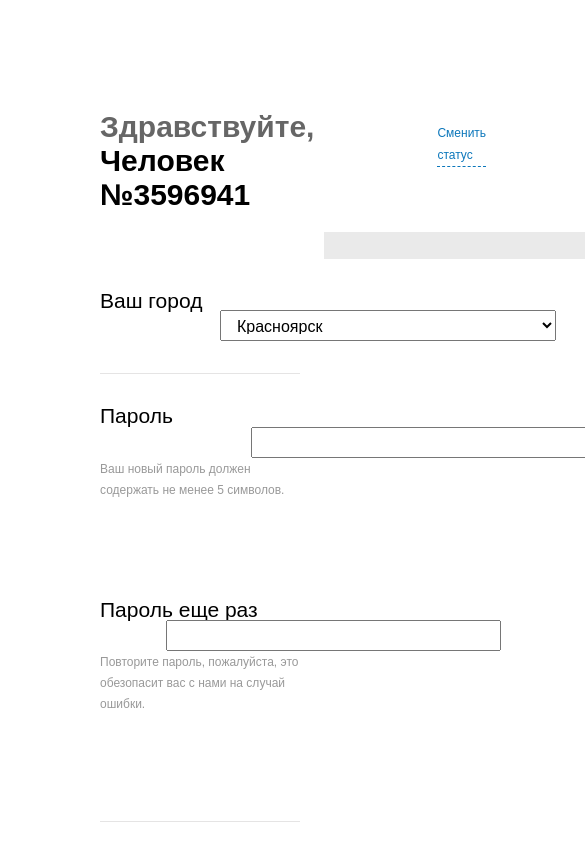
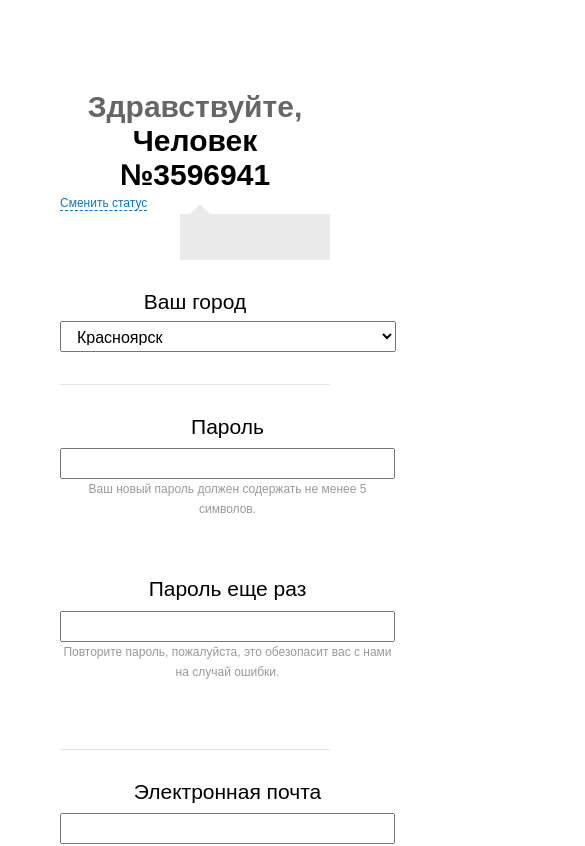
Before and after one commit to arestus/user-status-react-app, a React (Create React App) app: page / in a window 390 px wide. Shown: the top 846 px of the page, 585 px wide, since content can reach past the window. Built offline with nearby package versions, Linux system fonts and the light colour scheme.

Commit message:
Added responsive layout

```diff
--- a/src/App.scss
+++ b/src/App.scss
@@ -1,3 +1,11 @@
 .container {
-  margin: 90px 90px 0 100px;
+  margin: 90px 90px 60px 100px;
+  font-family: Arial;
+  font-style: normal;
+  font-weight: normal;
+  @media screen and (max-width: 767px) {
+    margin: 90px 60px 60px 60px;
+  }
+  @media screen and (min-width: 768px) and (max-width: 1199px) {
+  }
 }
--- a/src/components/FormMain/FormMain.js
+++ b/src/components/FormMain/FormMain.js
@@ -26,6 +26,7 @@ const FormMain = () => {
   const handleChangeStatus = e => {
     e.preventDefault();
     setStatus(value);
+    setValue(value);
   };
 
   const onSubmit = data => {
@@ -42,7 +43,7 @@ const FormMain = () => {
 
         <a
           href="/#"
-          className="ref_button"
+          className="ref__button"
           onClick={() => setInputText(!inputText)}
         >
           Сменить статус
@@ -51,8 +52,15 @@ const FormMain = () => {
 
       {inputText ? (
         <form onSubmit={handleChangeStatus} className="form__status">
-          <input type="text" value={value} onChange={handleChange} />
-          <button type="submit">Сменить статус</button>
+          <input
+            className="form__status-input"
+            type="text"
+            value={value}
+            onChange={handleChange}
+          />
+          <button className="form__status-button" type="submit">
+            +
+          </button>
         </form>
       ) : (
         <p className="header__status">{status}</p>
@@ -75,7 +83,7 @@ const FormMain = () => {
             </select>
           </div>
           <div className="form__password">
-            <label>
+            <label className="form__label">
               <span className="input__password">Пароль</span>
               <input
                 style={{ border: errors.password ? '1px solid #FF0000' : '' }}
@@ -105,7 +113,7 @@ const FormMain = () => {
             </label>
           </div>
           <div className="form__passwordRepeat">
-            <label>
+            <label className="form__label">
               <span className="input__password">Пароль еще раз</span>
               <input
                 style={{
@@ -140,7 +148,7 @@ const FormMain = () => {
             </label>
           </div>
           <div className="form__email">
-            <label>
+            <label className="form__label">
               <span className="input__email">Электронная почта</span>
               <input
                 style={{ border: errors.email ? '1px solid #FF0000' : '' }}
@@ -160,7 +168,7 @@ const FormMain = () => {
             </label>
           </div>
           <div className="form__checkbox">
-            <label>
+            <label className="form__label">
               <span className="input__checkbox">Я согласен</span>
               <input
                 type="checkbox"
--- a/src/components/FormMain/FormMain.scss
+++ b/src/components/FormMain/FormMain.scss
@@ -1,108 +1,187 @@
 .header {
   display: flex;
   align-items: baseline;
+  @media screen and (max-width: 767px) {
+    display: block;
+  }
+  @media screen and (min-width: 768px) and (max-width: 1199px) {
+    display: flex;
+    flex-wrap: wrap;
+  }
 }
 
 .header__title {
-  font-family: Arial;
-  font-style: normal;
   font-weight: bold;
   font-size: 30px;
   line-height: 34px;
+
   margin-right: 123px;
+
   span {
     color: #666666;
   }
+  @media screen and (max-width: 767px) {
+    margin: auto;
+    text-align: center;
+  }
 }
 
-.ref_button {
+.ref__button {
   color: #0c77bb;
+
   text-decoration: none;
   border-bottom: 1px dashed #0c77bb;
+
   font-size: 12px;
   line-height: 22px;
-  font-family: Arial;
-  font-style: normal;
-  font-weight: normal;
 }
 .header__status {
-  font-family: Arial;
-  font-style: normal;
-  font-weight: normal;
   font-size: 14px;
   line-height: 22px;
-  margin-left: 224px;
-  margin-top: 0;
-  margin-bottom: 32px;
-  padding-left: 12px;
-  padding-top: 19px;
-  padding-bottom: 8px;
+
+  margin: 0 0 32px 222px;
+
+  padding: 12px 0 8px 12px;
+
   background-color: #eaeaea;
+  color: #404040;
+
+  width: 503px;
+  height: 46px;
+
+  position: relative;
+
+  @media screen and (max-width: 767px) {
+    width: 150px;
+    margin-left: 120px;
+    text-align: center;
+  }
+
+  @media screen and (min-width: 768px) and (max-width: 1199px) {
+    width: 300px;
+    margin-left: 190px;
+  }
+}
+.header__status::before {
+  content: '';
+  position: absolute;
+
+  right: 475px;
+  top: -20px;
+
+  border: 10px solid transparent;
+  border-bottom: 10px solid #eaeaea;
+  @media screen and (max-width: 767px) {
+    right: 120px;
+    top: -20px;
+  }
+  @media screen and (min-width: 768px) and (max-width: 1199px) {
+    right: 250px;
+    top: -20px;
+  }
+}
+.form__status {
+  font-size: 14px;
+  line-height: 22px;
+
+  margin: 0 0 32px 222px;
+  height: 46px;
+
+  padding: 12px 0 8px 0;
   width: 503px;
   color: #404040;
+  @media screen and (max-width: 767px) {
+    margin-left: 120px;
+    right: 120px;
+    top: -20px;
+  }
+  @media screen and (min-width: 768px) and (max-width: 1199px) {
+    margin-left: 190px;
+  }
 }
-.form__status {
-  font-family: Arial;
-  font-style: normal;
-  font-weight: normal;
-  font-size: 14px;
-  line-height: 22px;
-  margin-left: 224px;
-  margin-top: 0;
-  margin-bottom: 32px;
-  padding-left: 12px;
-  padding-top: 19px;
-  padding-bottom: 8px;
-  width: 503px;
-  color: #404040;
+.form__status-input {
+  width: 335px;
+  height: 32px;
+  @media screen and (max-width: 767px) {
+    width: 120px;
+  }
+  @media screen and (min-width: 768px) and (max-width: 1199px) {
+    width: 278px;
+  }
+}
+.form__status-button {
+  height: 32px;
+  width: 31px;
+  cursor: pointer;
 }
 
 .select__title {
-  font-family: Arial;
-  font-style: normal;
-  font-weight: normal;
   font-size: 21px;
   line-height: 19px;
   padding-bottom: 32px;
   border-bottom: 1px solid #e5e4e4;
+  @media screen and (max-width: 767px) {
+    display: block;
+    text-align: center;
+  }
+  @media screen and (min-width: 768px) and (max-width: 1199px) {
+    display: flex;
+    align-items: center;
+  }
 }
 .select__list {
-  font-family: Arial;
-  font-style: normal;
-  font-weight: normal;
   font-size: 16px;
   line-height: 19px;
+
   width: 336px;
   height: 31px;
-  padding-top: 6px;
-  padding-bottom: 6px;
-  padding-left: 12px;
-  margin-left: 120px;
-  margin-right: 430px;
+
+  padding: 6px 0 6px 12px;
+  margin: 0 430px 0 120px;
+  @media screen and (max-width: 767px) {
+    margin: 10px 0 0 0;
+  }
+  @media screen and (min-width: 768px) and (max-width: 1199px) {
+    margin: 0 60px 0 88px;
+    width: 300px;
+  }
 }
 .form__password {
   margin-top: 32px;
+  @media screen and (max-width: 767px) {
+    display: flex;
+    flex-wrap: wrap;
+    text-align: center;
+  }
+  @media screen and (min-width: 768px) and (max-width: 1199px) {
+    display: flex;
+    align-items: center;
+  }
 }
 .input__password {
-  font-family: Arial;
-  font-style: normal;
-  font-weight: normal;
   font-size: 21px;
   line-height: 19px;
 }
 .input__field {
-  margin-left: 151px;
   width: 335px;
   height: 31px;
-  padding-left: 12px;
-  padding-top: 6px;
-  padding-bottom: 6px;
+
+  padding: 6px 0 6px 12px;
+
   margin-right: 18px;
+  margin-left: 151px;
+  @media screen and (max-width: 767px) {
+    margin-left: 0;
+    margin-right: 0;
+    margin-top: 10px;
+  }
+  @media screen and (min-width: 768px) and (max-width: 1199px) {
+    margin-left: 120px;
+    margin-right: 50px;
+    width: 300px;
+  }
 }
 .input__info {
-  font-family: Arial;
-  font-style: normal;
-  font-weight: normal;
   font-size: 12px;
   line-height: 20px;
   color: #999999;
@@ -111,39 +190,70 @@
   margin-top: 16px;
   padding-bottom: 23px;
   border-bottom: 1px solid #e5e4e4;
+
+  @media screen and (max-width: 767px) {
+    display: flex;
+    flex-wrap: wrap;
+    text-align: center;
+  }
+  @media screen and (min-width: 768px) and (max-width: 1199px) {
+    display: flex;
+    align-items: center;
+  }
 }
 .input__field-repeat {
-  margin-left: 66px;
   width: 335px;
   height: 31px;
-  padding-left: 12px;
-  padding-top: 6px;
-  padding-bottom: 6px;
-  margin-right: 18px;
+
+  padding: 6px 0 6px 12px;
+  margin: 0 18px 0 66px;
+  @media screen and (max-width: 767px) {
+    margin-left: 0;
+    margin-right: 0;
+    margin-top: 10px;
+  }
+
+  @media screen and (min-width: 768px) and (max-width: 1199px) {
+    margin-left: 36px;
+    width: 300px;
+  }
 }
 .input__email {
-  font-family: Arial;
-  font-style: normal;
-  font-weight: normal;
   font-size: 21px;
   line-height: 19px;
 }
 .input__field-email {
-  margin-left: 36px;
   width: 335px;
   height: 31px;
-  padding-left: 12px;
-  padding-top: 6px;
-  padding-bottom: 6px;
-  margin-right: 18px;
+
+  padding: 6px 0 6px 12px;
+  margin: 0 18px 0 36px;
+
+  @media screen and (max-width: 767px) {
+    margin-left: 0;
+    margin-right: 0;
+    margin-top: 10px;
+  }
+
+  @media screen and (min-width: 768px) and (max-width: 1199px) {
+    margin-left: 8px;
+    margin-right: 30px;
+    width: 300px;
+  }
 }
 .form__email {
   margin-top: 32px;
+  @media screen and (max-width: 767px) {
+    display: flex;
+    flex-wrap: wrap;
+    text-align: center;
+  }
+  @media screen and (min-width: 768px) and (max-width: 1199px) {
+    display: flex;
+    align-items: center;
+  }
 }
 .input__checkbox {
-  font-family: Arial;
-  font-style: normal;
-  font-weight: normal;
   font-size: 21px;
   line-height: 19px;
 }
@@ -153,36 +263,53 @@
   height: 19px;
 }
 .input__field-checkbox {
-  margin-left: 115px;
-  margin-right: 11px;
+  margin: 0 11px 0 115px;
+
+  @media screen and (max-width: 767px) {
+    margin-left: 10px;
+    margin-right: 150px;
+  }
+
+  @media screen and (min-width: 768px) and (max-width: 1199px) {
+    margin-left: 90px;
+    margin-right: 300px;
+  }
 }
 .form__agree {
   margin-top: 40px;
   margin-left: 224px;
+  margin: 40px 0 0 224px;
+
   display: flex;
   align-items: center;
+
+  @media screen and (max-width: 767px) {
+    margin-left: 0;
+  }
+  @media screen and (min-width: 768px) and (max-width: 1199px) {
+    margin-left: 196px;
+  }
 }
 .form__button {
   width: 119px;
   height: 40px;
-  font-family: Arial;
-  font-style: normal;
-  font-weight: normal;
+
   font-size: 18px;
   line-height: 20px;
   padding: 10px 17.5px;
+
   background: #71c838;
   color: #ffffff;
+  border-color: #71c838;
   text-shadow: 0px -1px 0px rgba(0, 0, 0, 0.25);
-  border-color: #71c838;
+
   margin-right: 12px;
+
   cursor: pointer;
 }
 .form__date {
   margin: 0;
-  font-family: Arial;
-  font-style: normal;
-  font-weight: normal;
+
   font-size: 12px;
   line-height: 20px;
 
@@ -190,23 +317,20 @@
 }
 .form__error {
   color: #ff0000;
-  margin-left: 225px;
-  font-family: Arial;
-  font-style: normal;
-  font-weight: normal;
+
   font-size: 12px;
   line-height: 20px;
-  margin-top: 4px;
-  margin-bottom: 0;
+
+  margin: 4px 0 0 225px;
 }
 .form__no-error {
   color: white;
-  margin-left: 225px;
-  font-family: Arial;
-  font-style: normal;
-  font-weight: normal;
+
   font-size: 12px;
   line-height: 20px;
-  margin-top: 4px;
-  margin-bottom: 0;
+
+  margin: 4px 0 0 225px;
 }
+.form__label {
+  align-items: baseline;
+}
```
